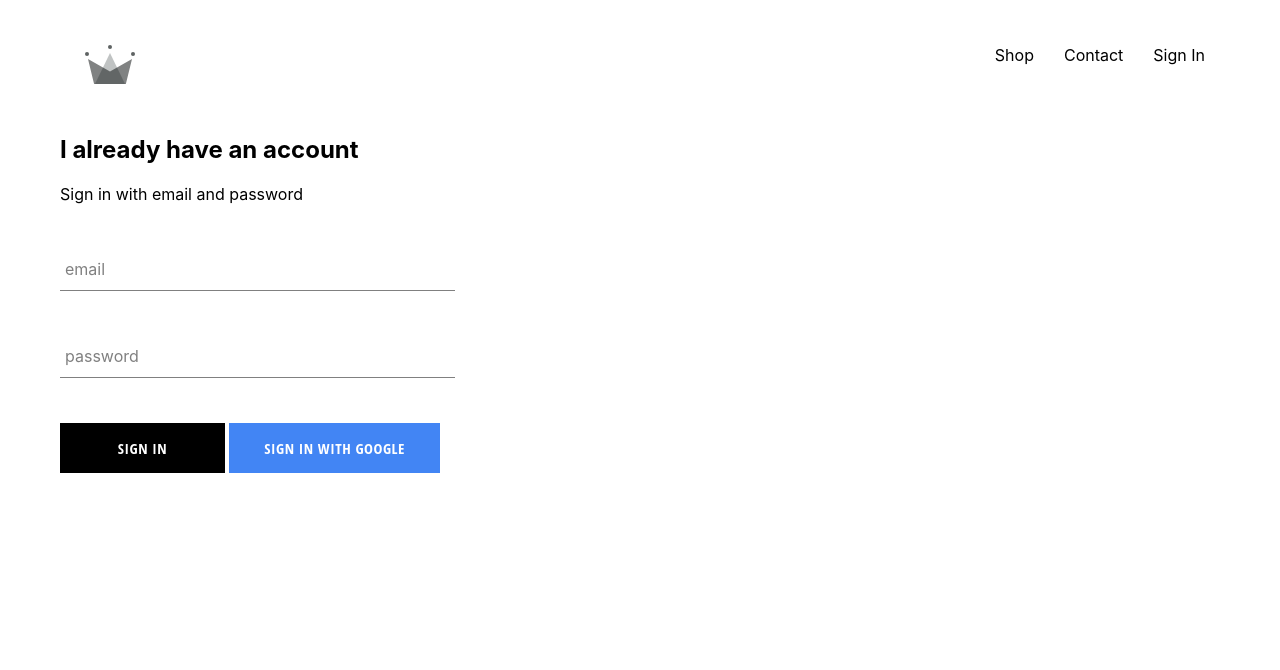
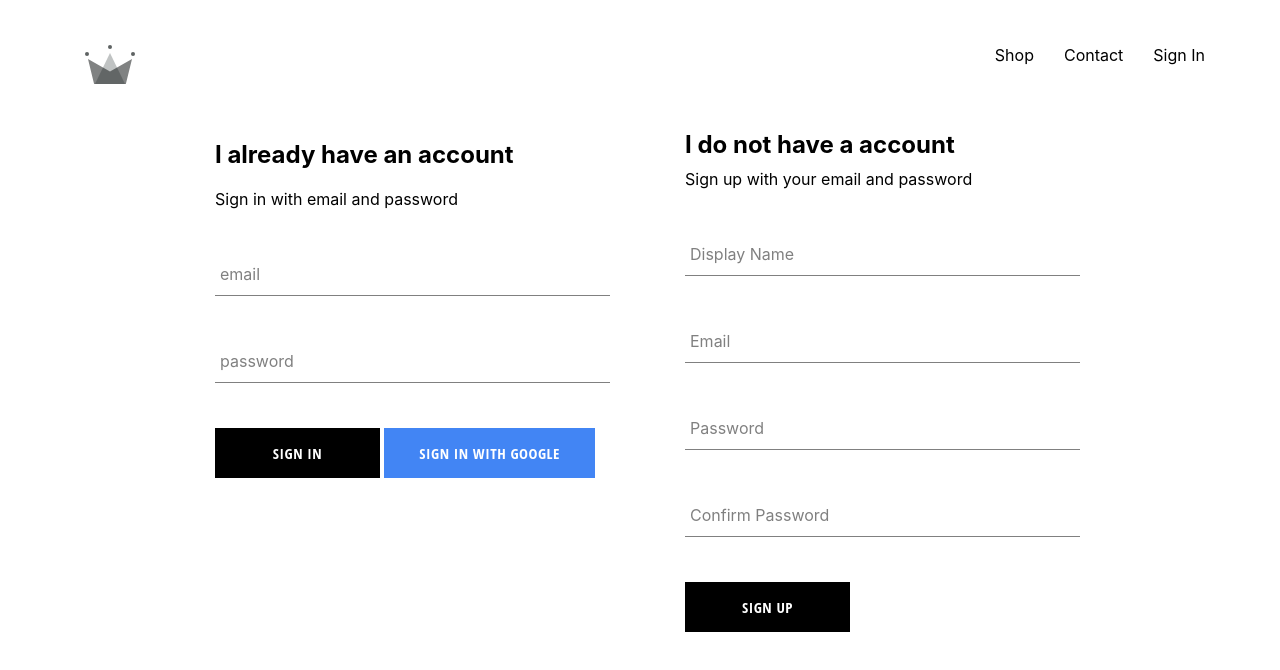
Before and after one commit to MacSupportPlus/Macshop, a React (Create React App) app in the folder client/: page /signin in a window 1280 px wide. Shown: the top 670 px of the page. Built offline with nearby package versions, Linux system fonts and the light colour scheme; no server answers.

Commit message:
login and reg completely finished

```diff
--- a/client/src/App.js
+++ b/client/src/App.js
@@ -7,7 +7,7 @@
 import ShopPage from './pages/shop/shop.component'
 import Header from './components/header/headeer.component'
 import SignInAndSignUp from './pages/sign-in-and-sign-up/sign-in-and-sign-up.component'
-import {auth} from './firebase/firebase.utils';
+import {auth, createUserProfileDocument} from './firebase/firebase.utils';
 
   export class App extends Component {
   constructor() {
@@ -21,10 +21,23 @@
   unsubscribeFromAuth = null;
 
   componentDidMount() {
-    this.unsubscribeFromAuth = auth.onAuthStateChanged(user => {
-      this.setState({ currentUser: user });
+    this.unsubscribeFromAuth = auth.onAuthStateChanged(async userAuth => {
+      if (userAuth) {
+        const userRef = await createUserProfileDocument(userAuth);
 
-      console.log(user);
+        userRef.onSnapshot(snapShot => {
+            this.setState({
+              currentUser: {
+                id: snapShot.id,
+                ...snapShot.data()
+              }
+            });
+
+        })
+      }
+      this.setState({currentUser: userAuth});
+
+
     });
   }
 
--- /dev/null
+++ b/client/src/components/sign-up/sign-up.component.js
@@ -0,0 +1,100 @@
+import React, { Component } from 'react'
+import CustomButton from '../custom-button/custom-button.component'
+import FormInput from '../form-input/form-input.component'
+import { auth, createUserProfileDocument } from '../../firebase/firebase.utils';
+import './sign-up.scss'
+
+class SignUp extends Component {
+    constructor() {
+        super();
+
+        this.state = {
+          displayName: '',
+          email: '',
+          password: '',
+          confirmPassword: ''
+        };
+      }
+
+      handleSubmit = async event => {
+        event.preventDefault();
+
+        const { displayName, email, password, confirmPassword } = this.state;
+
+        if (password !== confirmPassword) {
+          alert("passwords don't match");
+          return;
+        }
+
+        try {
+          const { user } = await auth.createUserWithEmailAndPassword(
+            email,
+            password
+          );
+
+          await createUserProfileDocument(user, { displayName });
+
+          this.setState({
+            displayName: '',
+            email: '',
+            password: '',
+            confirmPassword: ''
+          });
+        } catch (error) {
+          console.error(error);
+        }
+      };
+
+      handleChange = e => {
+        const { name, value } = e.target;
+
+        this.setState({ [name]: value });
+      };
+
+      render() {
+        const { displayName, email, password, confirmPassword } = this.state;
+        return (
+          <div className='sign-up'>
+            <h2 className='title'>I do not have a account</h2>
+            <span>Sign up with your email and password</span>
+            <form className='sign-up-form' onSubmit={this.handleSubmit}>
+              <FormInput
+                type='text'
+                name='displayName'
+                value={displayName}
+                onChange={this.handleChange}
+                label='Display Name'
+                required
+              />
+              <FormInput
+                type='email'
+                name='email'
+                value={email}
+                onChange={this.handleChange}
+                label='Email'
+                required
+              />
+              <FormInput
+                type='password'
+                name='password'
+                value={password}
+                onChange={this.handleChange}
+                label='Password'
+                required
+              />
+              <FormInput
+                type='password'
+                name='confirmPassword'
+                value={confirmPassword}
+                onChange={this.handleChange}
+                label='Confirm Password'
+                required
+              />
+              <CustomButton type='submit'>SIGN UP</CustomButton>
+            </form>
+          </div>
+        );
+      }
+    }
+
+    export default SignUp;
--- /dev/null
+++ b/client/src/components/sign-up/sign-up.scss
@@ -0,0 +1,9 @@
+.sign-up {
+    display: flex;
+    flex-direction: column;
+    width: 380px;
+
+    .title {
+      margin: 10px 0;
+    }
+  }
--- a/client/src/firebase/firebase.utils.js
+++ b/client/src/firebase/firebase.utils.js
@@ -12,6 +12,29 @@
     measurementId: "G-5NM4Z4D2E8"
   };
 
+  export const createUserProfileDocument = async (userAuth, additionalData) => {
+    if(!userAuth) return;
+    const userRef = firestore.doc(`users/${userAuth.uid}`)
+    const snapShot = await userRef.get();
+    if(!snapShot.exists) {
+      const {displayName , email } = userAuth;
+      const createdAt = new Date();
+
+      try{
+        await userRef.set({
+          displayName,
+          email,
+          createdAt,
+          ...additionalData
+        })
+
+      }catch (error) {
+        console.log('error creating user', error.message);
+      }
+    }
+    return userRef;
+  }
+
 
   firebase.initializeApp(config);
 
--- a/client/src/pages/sign-in-and-sign-up/sign-in-and-sign-up.component.js
+++ b/client/src/pages/sign-in-and-sign-up/sign-in-and-sign-up.component.js
@@ -1,12 +1,15 @@
 import React from 'react'
 import './sign-in-and-sign-up.scss'
 import SignIn from '../../components/sign-in/sign-in.component'
+import SignUp from '../../components/sign-up/sign-up.component'
 
 const SignInAndSignUp = () => {
   return (
     <div className="sign-in-and-sign-up">
         <SignIn />
+        <SignUp />
     </div>
+
   )
 }
 
--- a/client/src/pages/sign-in-and-sign-up/sign-in-and-sign-up.scss
+++ b/client/src/pages/sign-in-and-sign-up/sign-in-and-sign-up.scss
@@ -0,0 +1,7 @@
+
+.sign-in-and-sign-up {
+    width: 850px;
+    display: flex;
+    justify-content: space-between;
+    margin: 30px auto;
+  }
```
